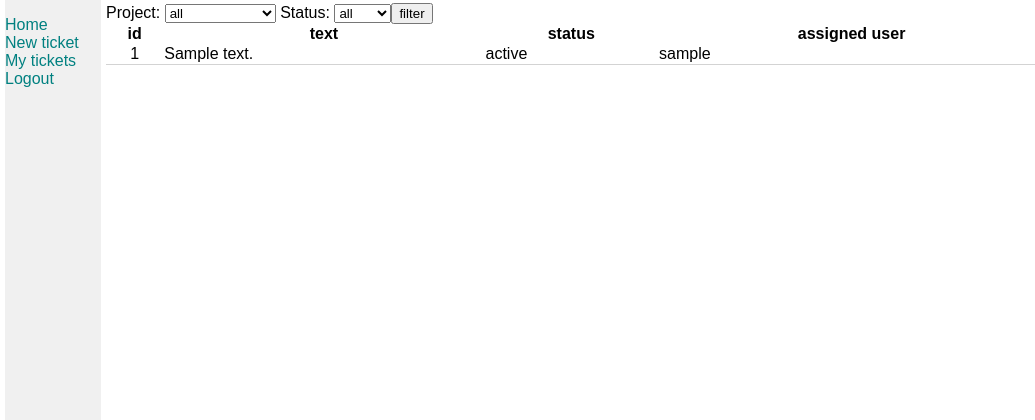
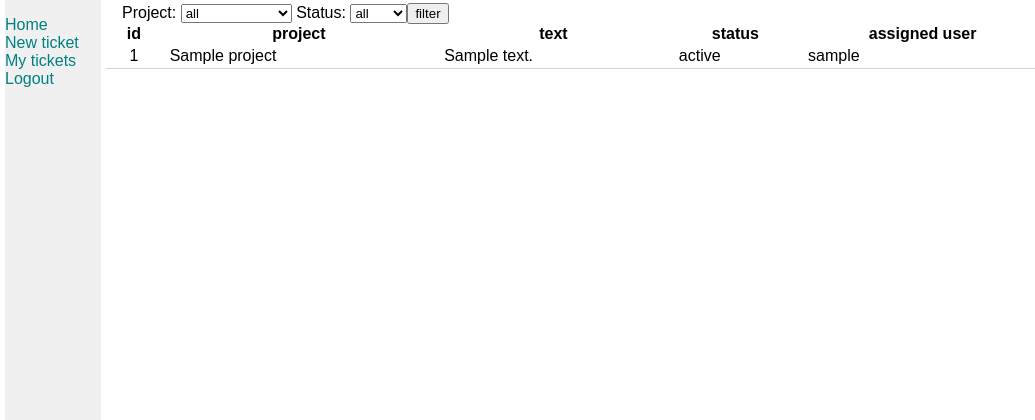
Before and after one commit to disbeliever/issues, a Django app: template tracker/templates/tracker/index.html in a window 1280 px wide. Shown: the top 420 px of the page, without its empty margins (0-1035 px from the left). Run offline with Django 3.2, Linux system fonts and the light colour scheme; the template is opened without the code that fills it: most values are stand-ins (such as "Sample title", 1, 10 or a date in 2020).

Commit message:
Slightly better index and ticket view's templates

```diff
--- a/tracker/static/tracker/style.css
+++ b/tracker/static/tracker/style.css
@@ -46,6 +46,16 @@ div.ticket_history
   width: 75%;
 }
 
+form#filter
+{
+  margin-left: 1em;
+}
+
+input[type=submit]
+{
+  margin: 0 em;
+}
+
 span.datetime
 {
   font-weight: bold;
@@ -65,6 +75,7 @@ table.tickets
 tr.ticket td
 {
   border-bottom: 1px solid LightGray;
+  padding: .2em 0.5em;
 }
 
 tr.ticket:first-child td
--- a/tracker/templates/tracker/index.html
+++ b/tracker/templates/tracker/index.html
@@ -1,6 +1,7 @@
 {% extends "tracker/base.html" %}
 <body id="tickets">
   {% block content %}
+  <div id="filter">
     <form method="post" id="filter" action="{% url 'index' %}">
       {% csrf_token %}
       Project:
@@ -27,16 +28,19 @@
         <input type="submit" name="apply_filter" value="filter" />
       </select>
     </form>
+  </div>
   {% if latest_tickets %}
   <table class="tickets">
     <th>id</th>
+    <th>project</th>
     <th>text</th>
     <th>status</th>
     <th>assigned user</th>
     {% for ticket in latest_tickets %}
     <tr class="ticket" onclick="visit('{% url 'ticket' ticket.id %}')">
       <td class="id">{{ ticket.id }}</td>
-      <td>{{ ticket.text}}</td>
+      <td>{{ ticket.project }}</td>
+      <td>{{ ticket.text|truncatechars:200 }}</td>
       <td>{{ ticket.status.status }}</td>
       <td>{% firstof ticket.assigned_user.username "None" %}</td>
     </tr>
--- a/tracker/templates/tracker/ticket.html
+++ b/tracker/templates/tracker/ticket.html
@@ -2,6 +2,9 @@
 {% block content %}
 <div>
 <table>
+  <tr>
+    <td class="field_name">Created:</td><td>{{ ticket.dt_created|date:"DATETIME_FORMAT" }}</td>
+  </tr>
   <tr>
     <td class="field_name">Project:</td><td>{{ ticket.project.name }}</td>
   </tr>
```
Lines whose indentation alone changed are shown as unchanged.
